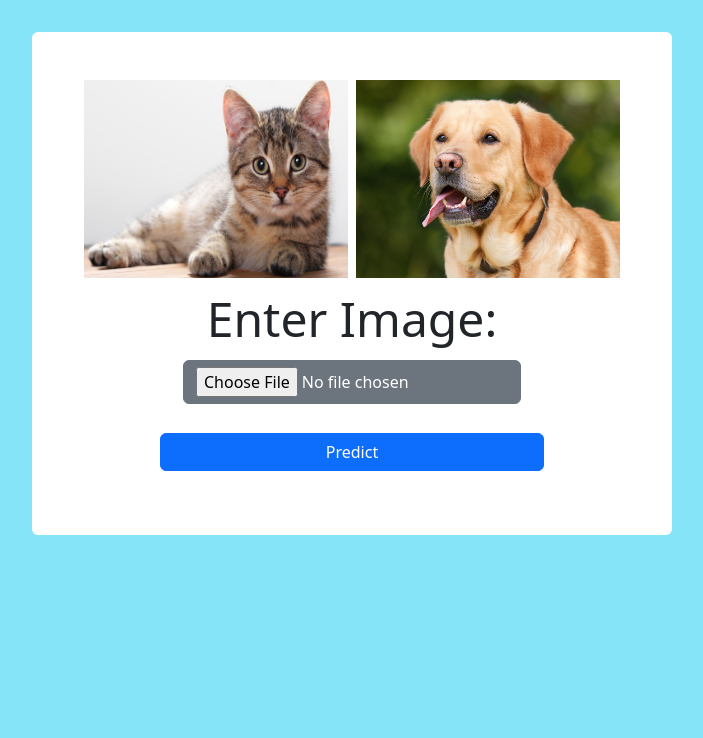
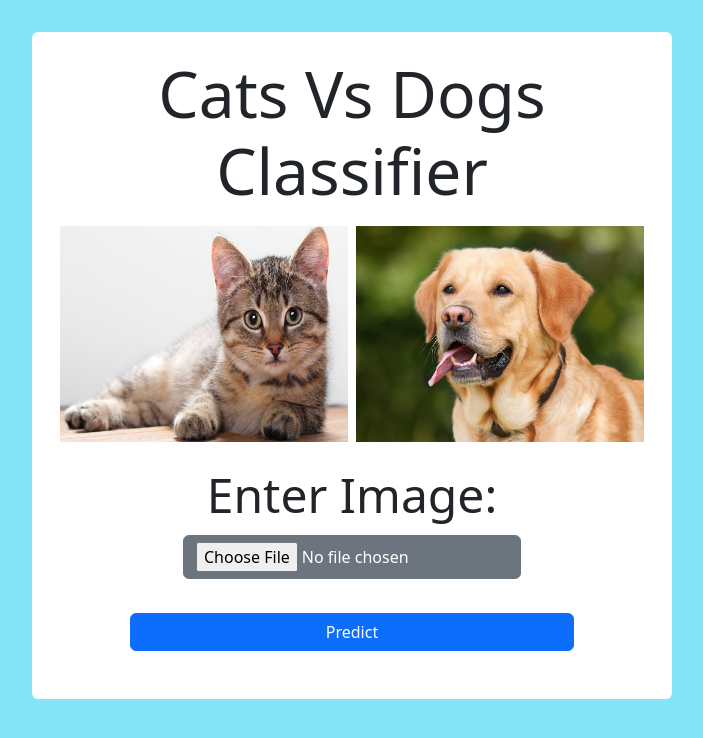
Before and after one commit to PrachetShah/Flask_-_TF_Cat_Vs_Dog_Classifier, a Flask app: page / in a window 1280 px wide. Shown: the top 738 px of the page, without its empty margins (288-991 px from the left). Run offline with Flask 2, Linux system fonts and the light colour scheme.

Commit message:
completed storing system

```diff
--- a/main.py
+++ b/main.py
@@ -1,11 +1,23 @@
-from flask import Flask, render_template, request
+from flask import Flask, render_template, request, redirect
+from werkzeug.utils import secure_filename
+import os
 
-app = Flask(__name__, static_url_path='/static')
+UPLOAD_FOLDER = os.getcwd()+'\static\submitted'
+ALLOWED_EXTENSIONS = set(['png', 'jpg', 'jpeg'])
+
+app = Flask(__name__)
+app.config['UPLOAD_FOLDER'] = UPLOAD_FOLDER
+
 
 @app.route('/', methods=['POST', 'GET'])
 def home():
     if request.method == 'POST':
-        return render_template('index.html', var1=request.form['image'])
+        img = request.files['image']
+        if img:
+            img_loc = os.path.join(app.config['UPLOAD_FOLDER'], secure_filename(img.filename))
+            img.save(img_loc)
+
+        return render_template('index.html', var1=img.filename)
     return render_template('index.html')
 
 if __name__ == '__main__':
--- a/templates/index.html
+++ b/templates/index.html
@@ -16,16 +16,18 @@
       class="w-full text-center align-center d-flex justify-content-center py-4"
     >
       <form
-        class="w-50 d-flex flex-column p-5 m-2 bg-white rounded"
+        class="w-50 d-flex flex-column p-4 m-2 bg-white rounded"
         method="post"
         action="{{ url_for('home') }}"
+        enctype="multipart/form-data"
       >
+        <label class="display-3 pb-3">Cats Vs Dogs Classifier</label>
         <div class="d-flex flex-row">
           <img src="/static/images/cat.jpg" class="w-50 px-1" />
           <img src="/static/images/dog.jpg" class="w-50 px-1" />
         </div>
-        <div class="d-flex p-2">
-          <label class="p-1 display-5"
+        <div class="d-flex p-2 justify-content-center">
+          <label class="p-3 display-5"
             >Enter Image:
             <input
               type="file"
@@ -34,12 +36,13 @@
               required
           /></label>
         </div>
-        <div class="p-3">
+        <div class="pb-4 pt-2">
           <button type="submit" class="btn btn-primary w-75">Predict</button>
         </div>
-        <div>
+        <div class="d-flex justify-content-center">
           {% if var1 %}
-          <h1>{{ var1 }}</h1>
+          <label class="display-6 my-auto mx-3">{{ var1 }}</label>
+          <img src="/static/submitted/{{var1}}" class="w-50 px-1" />
           {% endif %}
         </div>
       </form>
```
Also changed, not shown: static/submitted/cat.4005.jpg (added), static/submitted/dog.4006.jpg (added), static/submitted/dog.4009.jpg (added).
